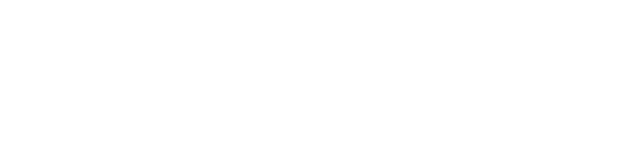
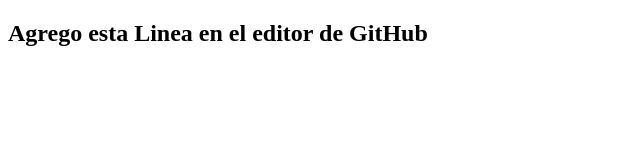
Before and after one commit to dlb78dlb/CursoGit, a plain HTML site: page index.html in a window 1280 px wide. Shown: the whole page, without its empty margins (0-640 px from the left). Drawn offline with Linux system fonts and the light colour scheme.

Commit message:
Update index.html
Agrego un h2 en el body.

```diff
--- a/index.html
+++ b/index.html
@@ -6,5 +6,7 @@
 </head>
 
 <body>
+
+  <h2>Agrego esta Linea en el editor de GitHub</h2>
 </body>
 </html>
```
